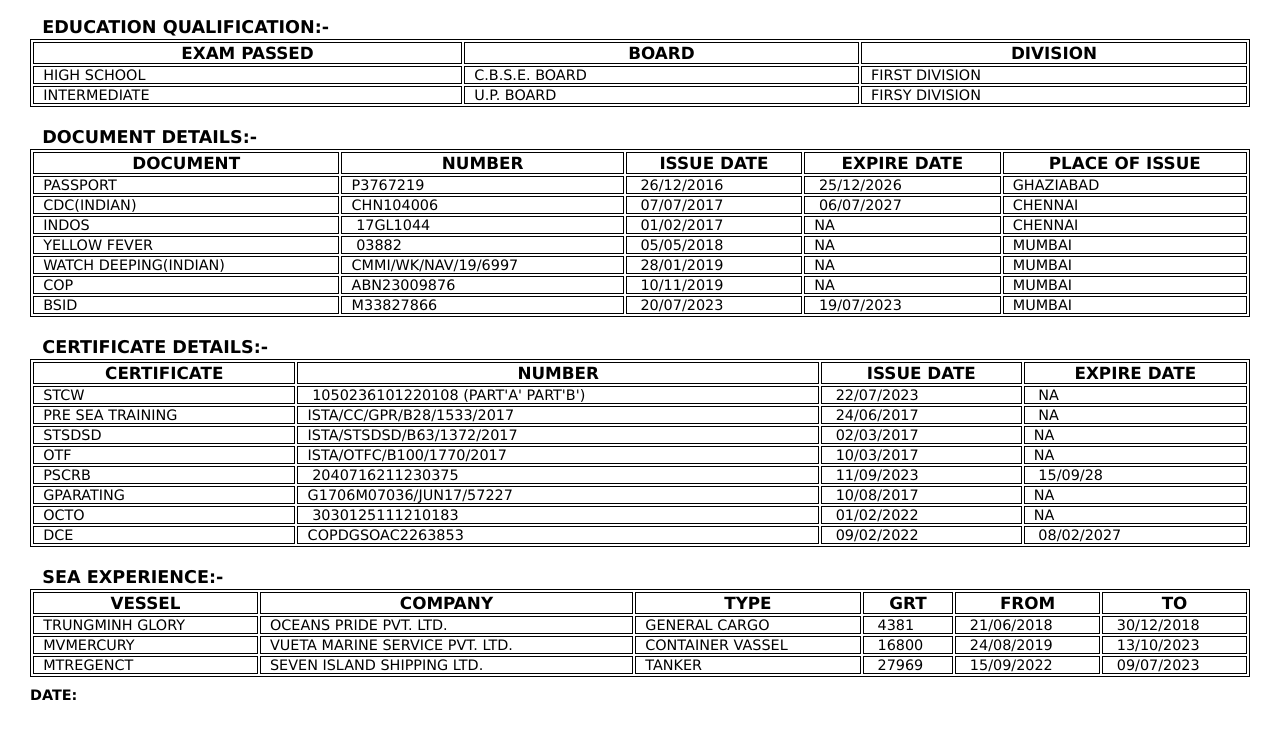
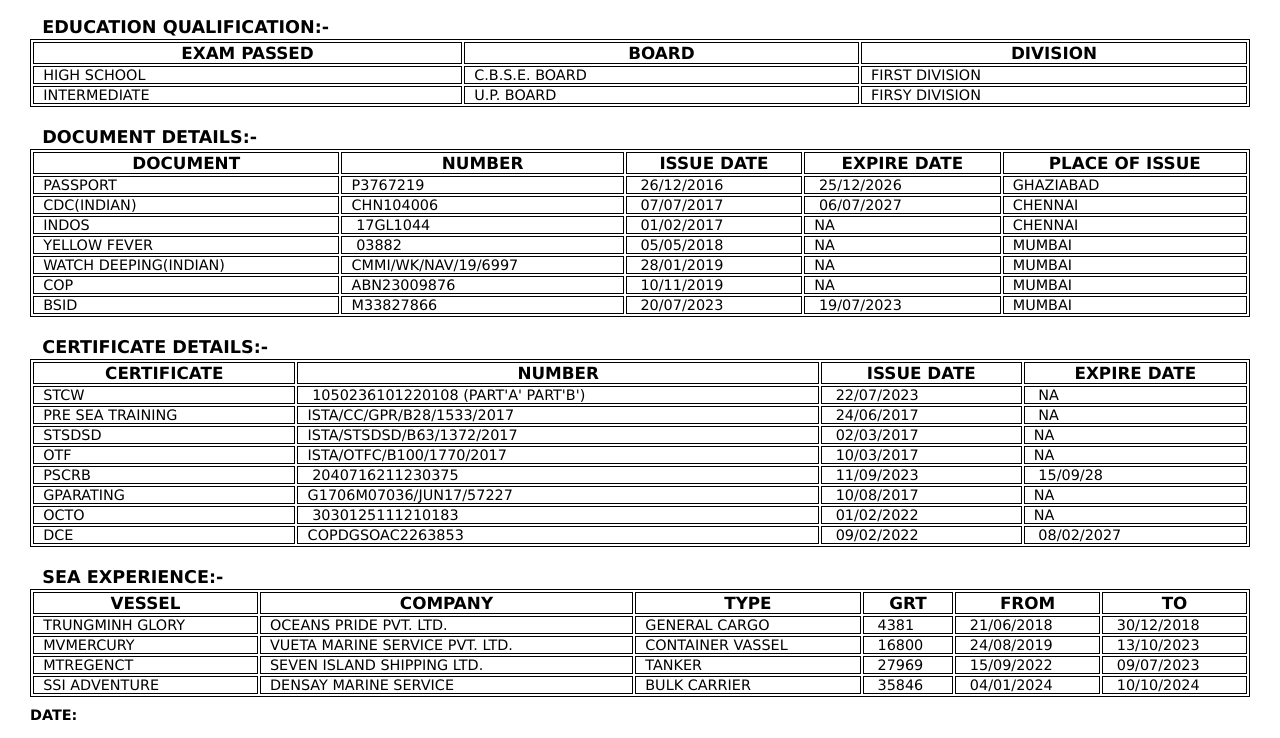
Before and after one commit to spidy-pool/RESUME, a plain HTML site: page index.html in a window 1280 px wide. Shown: the part 370-1108 px from the top of the page. Drawn offline with Linux system fonts and the light colour scheme.

Commit message:
Update index.html

```diff
--- a/index.html
+++ b/index.html
@@ -247,6 +247,14 @@
                 <td>&#160&#160 15/09/2022</td>
                 <td>&#160&#160 09/07/2023</td>
             </tr>
+             <tr>
+                <td>&#160&#160SSI ADVENTURE</td>
+                <td>&#160&#160DENSAY MARINE SERVICE</td>
+                <td>&#160&#160BULK CARRIER</td>
+                <td>&#160&#160 35846</td>
+                <td>&#160&#160 04/01/2024</td>
+                <td>&#160&#160 10/10/2024</td>
+            </tr>
         </table>
 <div class="second">
     <div class="s">DATE:</div>
```
